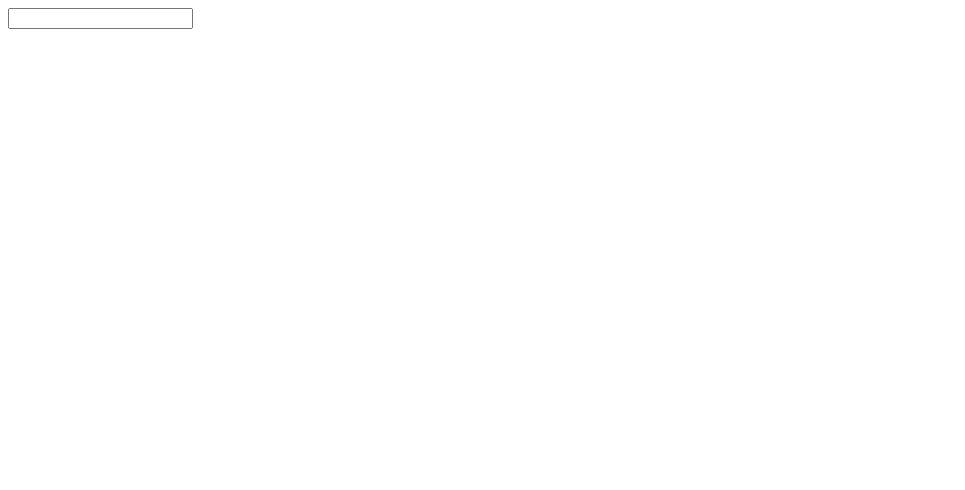
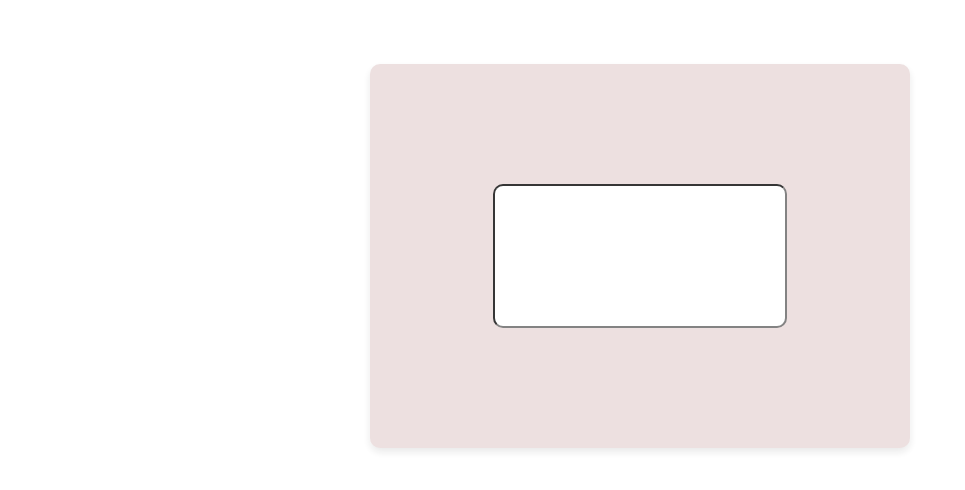
Before and after one commit to DvirLehrer/jbh_fullstack12_3, a plain HTML site: page index.html in a window 1280 px wide. Shown: the whole page, without its empty margins (0-965 px from the left). Drawn offline with Linux system fonts and the light colour scheme.

Commit message:
Final project

```diff
--- a/index.html
+++ b/index.html
@@ -1,12 +1,20 @@
 <!DOCTYPE html>
 <html lang="en">
+
 <head>
     <meta charset="UTF-8">
     <meta name="viewport" content="width=device-width, initial-scale=1.0">
     <title>Michael & Eliau</title>
+    <link rel="stylesheet" href="style.css">
 </head>
+
 <body>
-    <input type="text" id="textBox">
-    <div id="display"></div>
+    <div class="conteiner">
+        <input type="text" id="textBox">
+        <div id="display"></div>
+    </div>
+
+    <script src="michaelAndEliyahu.js"></script>
 </body>
+
 </html>
--- a/michaelAndEliyahu.js
+++ b/michaelAndEliyahu.js
@@ -1,8 +1,15 @@
-let response="";
-setInterval(()=>{
-    if (response.length>0){
-        document.getElementById('display').style.display='block';
+let response = '';
+
+setInterval(() => {
+    if (response.length > 0) {
+        document.getElementById('display').style.display = 'block';
+        document.getElementById('display').innerText = response;
     }
+}, 100);
 
-},100);
-document.getElementById('textBox').oninput = setTimeout(()=> response ="abc",500)
+document.getElementById('textBox').addEventListener('input', () => {
+    setTimeout(() => {
+        console.log('hi')
+        response = 'abc';
+    }, 500)
+})
--- /dev/null
+++ b/style.css
@@ -0,0 +1,42 @@
+* {
+    margin: 0;
+    padding: 0;
+}
+
+body {
+    padding: 5%;
+    display: flex;
+    justify-content: center;
+    align-items: center;
+}
+
+.conteiner {
+    display: flex;
+    flex-wrap: wrap;
+    justify-content: center;
+    align-items: center;
+    max-width: 500px;
+    padding: 20px;
+    background-color: #ecdddd;
+    border-radius: 10px;
+    box-shadow: 0 4px 8px rgba(0, 0, 0, 0.1);
+    opacity: 0.9;
+}
+
+#textBox {
+    margin: 100px 0;
+    height: 100px;
+    width: 50%;
+    font-size: 75px;
+    padding: 20px;
+    border-radius: 10px;
+}
+
+#display {
+    margin: 100px 0;
+    height: 100px;
+    width: 50%;
+    padding: 20px;
+    display: none;
+    font-size: 75px;
+}
```
